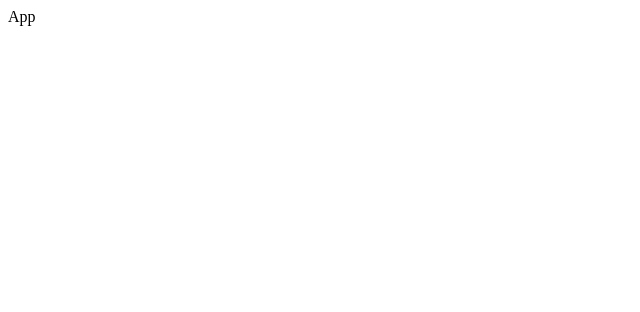
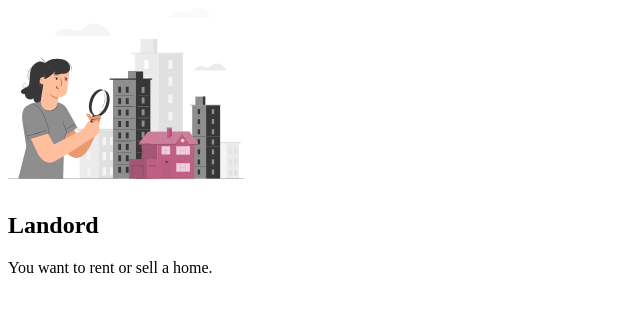
Before and after one commit to nickcoga/Get-That-Home-Project, a React (Create React App) app: page / in a window 1280 px wide. Shown: the top 312 px of the page, without its empty margins (0-640 px from the left). Built offline with nearby package versions, Linux system fonts and the light colour scheme.

Commit message:
Define structure and add images :zap:

```diff
--- a/src/App.js
+++ b/src/App.js
@@ -1,10 +1,11 @@
 import React from 'react';
+import CardChooseUser from './components/UI/CardChooseUser';
 
 function App() {
   // clear this commit
   return (
     <div>
-      App
+      <CardChooseUser type="landlord" />
     </div>
   )
 }
--- /dev/null
+++ b/src/components/UI/CardChooseUser.js
@@ -0,0 +1,33 @@
+import styled from '@emotion/styled';
+import landlordImage from '../../assets/user-landlord.svg';
+import homeSeekerImage from '../../assets/user-home-seeker.svg';
+
+function CardChooseUser({type}) {
+
+  const typeUsers ={
+    landlord: {
+      image: landlordImage,
+      name: 'Landord',
+      description: 'You want to rent or sell a home.'
+    },
+    homeSeeker: {
+      image: homeSeekerImage,
+      name: 'Home Seeker',
+      description: 'You want to find a home.'
+    }
+  }
+  const {image, name, description} = typeUsers[type];
+  return (
+    <StyledContainer>
+      <img src={image} alt={name}/>
+      <h2>{name}</h2>
+      <p>{description}</p>
+    </StyledContainer>
+  )
+}
+
+const StyledContainer = styled.div`
+
+`;
+
+export default CardChooseUser
```
Also changed, not shown: src/assets/user-home-seeker.svg (added), src/assets/user-landlord.svg (added).
